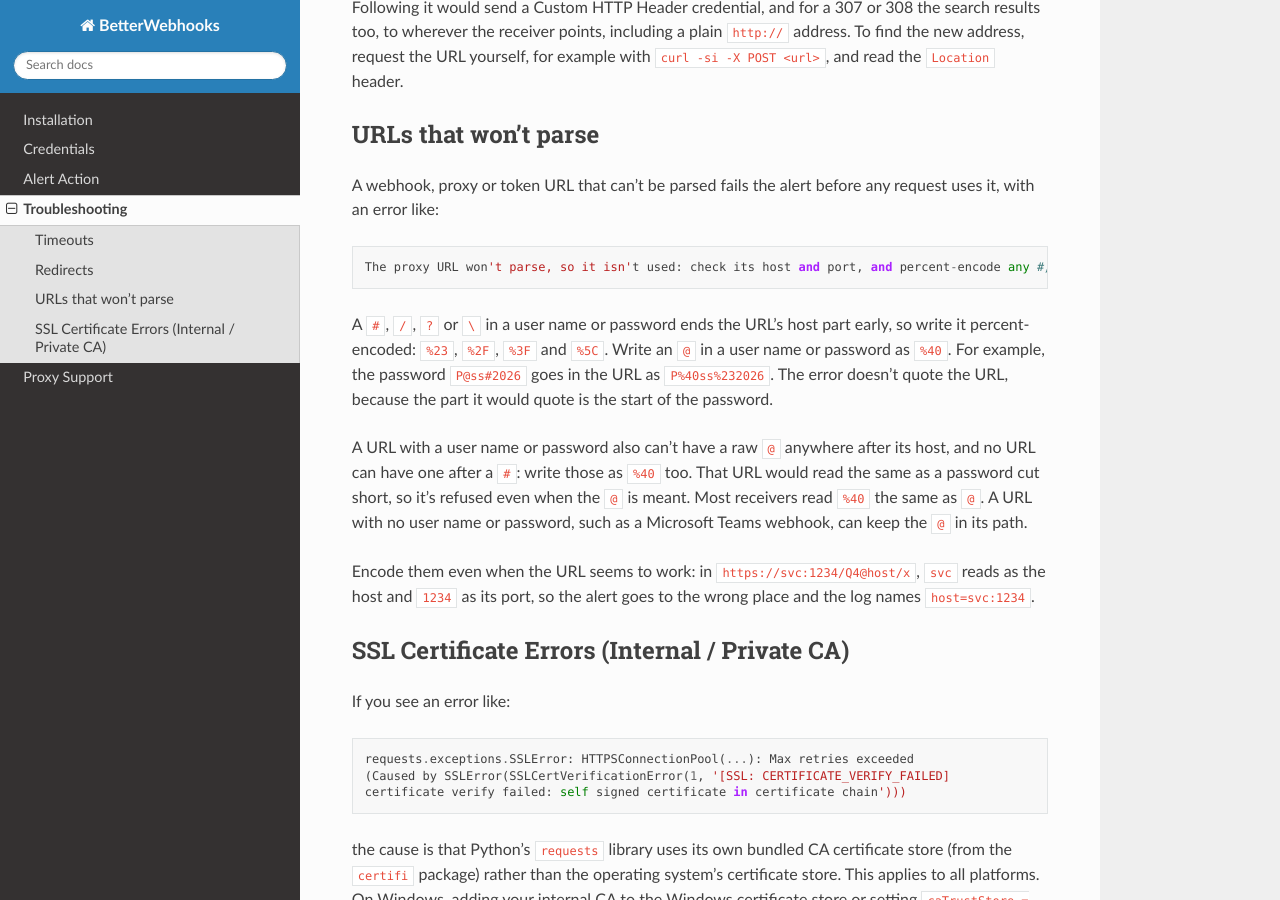
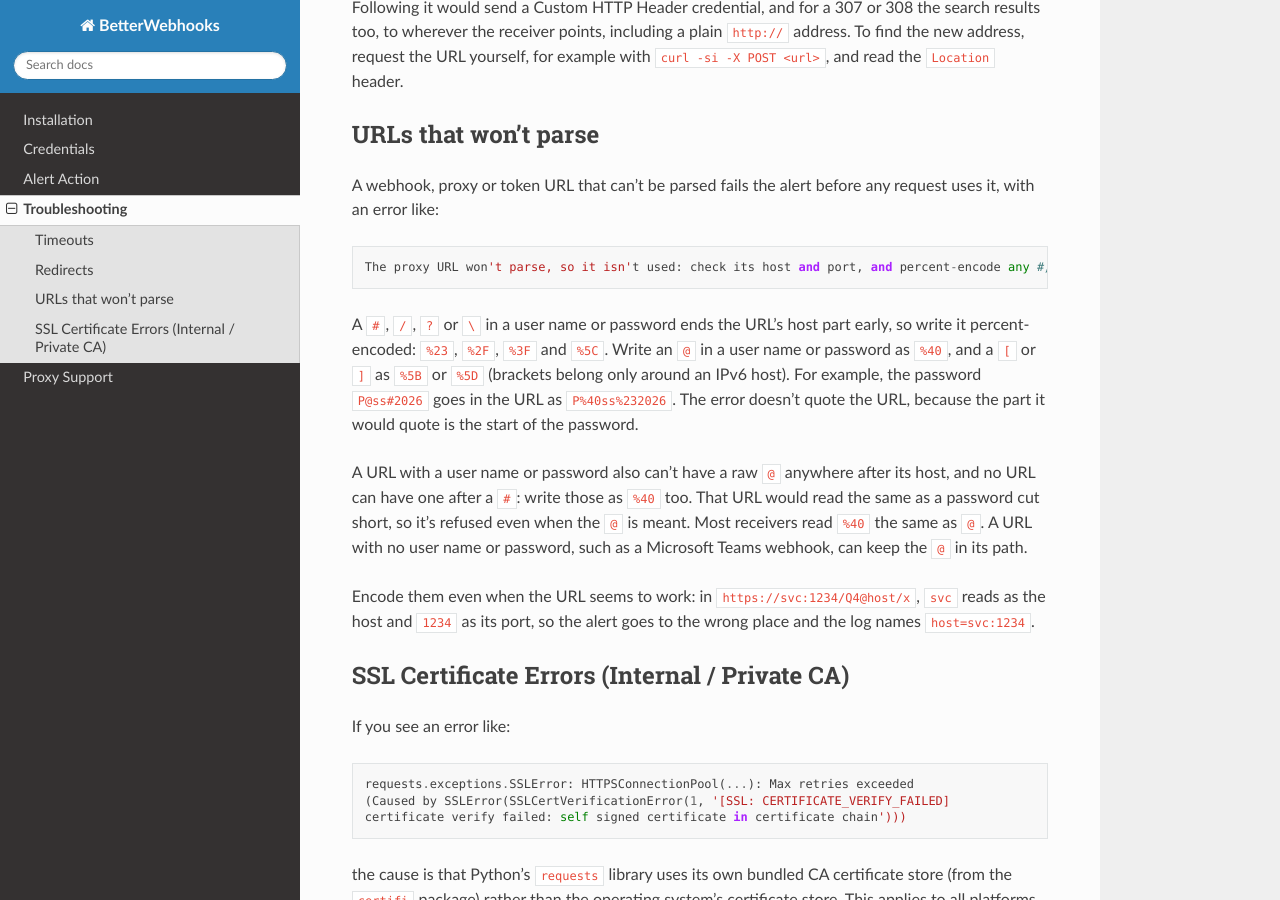
Before and after one commit to HurricaneLabs/BetterWebhooks, a Sphinx documentation site: the page built from docs/source/troubleshooting.rst, in a window 1280 px wide and 900 px high, scrolled down 1269 px. Built offline with Sphinx 7.4.7 and the Read the Docs theme 3.1.0, drawn with Linux system fonts in a browser that asks for light colours.

Commit message:
fix: BWH-V2-16 name [ and ] in the URL refusal message
Fold-in from the security review of af2cfcd (triage row 1, Tim approved
2026-11-10). Reading a scheme-less proxy with // in front makes urlsplit
check its host part, and urlsplit refuses a raw [ or ] there. So
svc_user:p[ss@proxy:3128, which main accepts, is now refused, the same as
its http:// form has been since BWH-V2-15. The message and docs said to
percent-encode #, /, ?, \ and @, but not brackets, so that user had no
hint. They now name [ and ] (%5B, %5D) too.

```diff
--- a/docs/source/proxy.rst
+++ b/docs/source/proxy.rst
@@ -24,4 +24,4 @@ Notes
 - If the ``proxy`` setting is left blank or omitted, requests will be sent directly, without using a proxy.
 - The proxy setting applies globally to all requests made by the app: every webhook, and the token request of an OAuth credential.
 - No address can be excluded from the proxy. If the proxy can't reach your OAuth token endpoint (an internal identity provider, say), OAuth credentials fail with "Failed to obtain OAuth token".
-- Authentication for the proxy (if required) can be included in the URL, e.g. ``http://user:password@proxy-server:port``. Percent-encode any ``#``, ``/``, ``?``, ``\`` or ``@`` in the user name or password, or the URL won't parse (see :ref:`url_wont_parse`).
+- Authentication for the proxy (if required) can be included in the URL, e.g. ``http://user:password@proxy-server:port``. Percent-encode any ``#``, ``/``, ``?``, ``\``, ``@``, ``[`` or ``]`` in the user name or password, or the URL won't parse (see :ref:`url_wont_parse`).
--- a/docs/source/troubleshooting.rst
+++ b/docs/source/troubleshooting.rst
@@ -66,13 +66,14 @@ URLs that won't parse
 A webhook, proxy or token URL that can't be parsed fails the alert before any
 request uses it, with an error like::
 
-    The proxy URL won't parse, so it isn't used: check its host and port, and percent-encode any #, /, ?, \ or @ in its user name or password, and any @ after its host
+    The proxy URL won't parse, so it isn't used: check its host and port, and percent-encode any #, /, ?, \, @, [ or ] in its user name or password, and any @ after its host
 
 A ``#``, ``/``, ``?`` or ``\`` in a user name or password ends the URL's host
 part early, so write it percent-encoded: ``%23``, ``%2F``, ``%3F`` and ``%5C``.
-Write an ``@`` in a user name or password as ``%40``. For example, the password
-``P@ss#2026`` goes in the URL as ``P%40ss%232026``. The error doesn't quote the
-URL, because the part it would quote is the start of the password.
+Write an ``@`` in a user name or password as ``%40``, and a ``[`` or ``]`` as
+``%5B`` or ``%5D`` (brackets belong only around an IPv6 host). For example, the
+password ``P@ss#2026`` goes in the URL as ``P%40ss%232026``. The error doesn't
+quote the URL, because the part it would quote is the start of the password.
 
 A URL with a user name or password also can't have a raw ``@`` anywhere after
 its host, and no URL can have one after a ``#``: write those as ``%40`` too.
```
Also changed, not shown: 2 other files.
